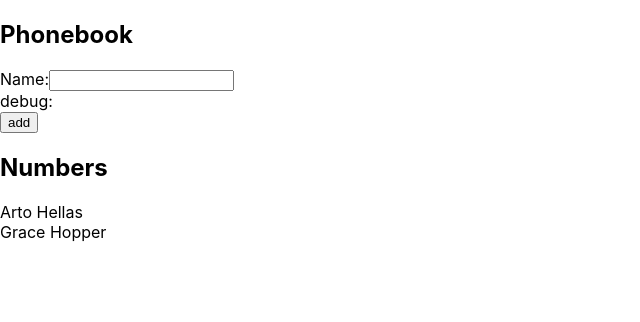
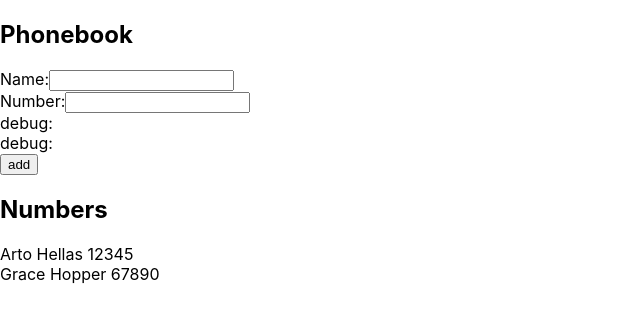
Before and after one commit to aarekr/puhelinluettelo, a React (Create React App) app: page / in a window 1280 px wide. Shown: the top 322 px of the page, without its empty margins (0-640 px from the left). Built offline with nearby package versions, Linux system fonts and the light colour scheme; the HTML template or start-up script is replaced by a standard one.

Commit message:
2.8: puhelinluettelo step3

```diff
--- a/src/App.js
+++ b/src/App.js
@@ -2,15 +2,17 @@ import React, { useState } from 'react'
 
 const App = () => {
   const [ persons, setPersons ] = useState([
-    { name: 'Arto Hellas' },
-    { name: 'Grace Hopper' }
+    { name: 'Arto Hellas', number: 12345 },
+    { name: 'Grace Hopper', number: 67890 }
   ])
   const [ newName, setNewName ] = useState('')
+  const [ newNumber, setNewNumber ] = useState('')
 
   const addName = (event) => {
       event.preventDefault()
       const nameObject = {
-          name: newName
+          name: newName,
+          number: newNumber
       }
       let nameAlreadyAdded = false; // nimentarkistus
       for(let i=0; i < persons.length; i++){
@@ -24,10 +26,14 @@ const App = () => {
       else{ // lisätään uusi nimi
         setPersons(persons.concat(nameObject))
         setNewName('')
+        setNewNumber('')
       }
   }
   const handleNameChange = (event) => {
       setNewName(event.target.value)
+  }
+  const handleNumberChange = (event) => {
+      setNewNumber(event.target.value)
   }
 
   return (
@@ -38,13 +44,20 @@ const App = () => {
             <input value={newName}
               onChange={handleNameChange} />
           </div>
+          <div>Number:
+            <input value={newNumber}
+              onChange={handleNumberChange} />
+          </div>
           <div>debug: {newName}</div>
+          <div>debug: {newNumber}</div>
           <div><button type="submit">add</button></div>
       </form>
 
       <h2>Numbers</h2>
         {persons.map((person, i)=>
-            <Person key={i} name={person.name} />
+            <Person key={i}
+                    name={person.name}
+                    number={person.number} />
         )}
     </div>
   )
@@ -53,7 +66,7 @@ const App = () => {
 const Person = (props) => {
     return(
         <div>
-            {props.name} <br />
+            {props.name} {props.number} <br />
         </div>
     )
 }
```
